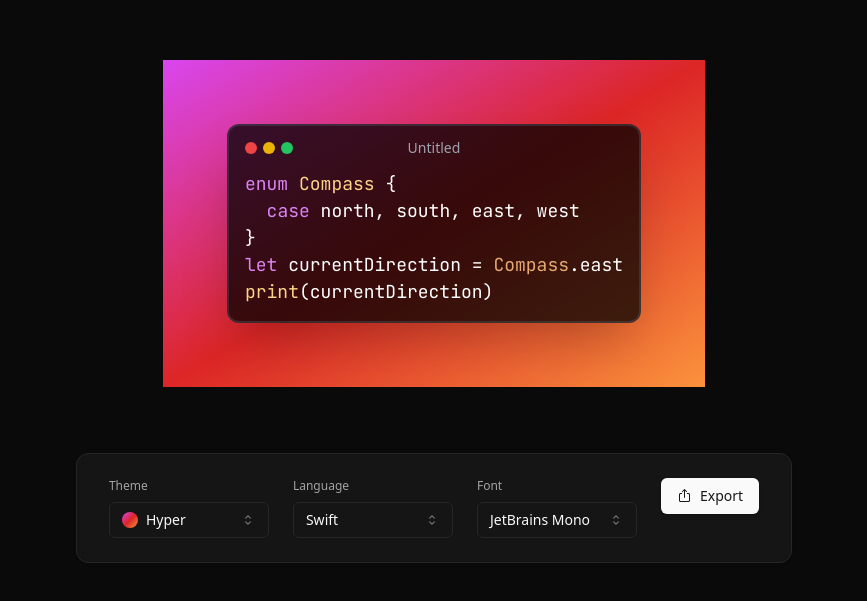
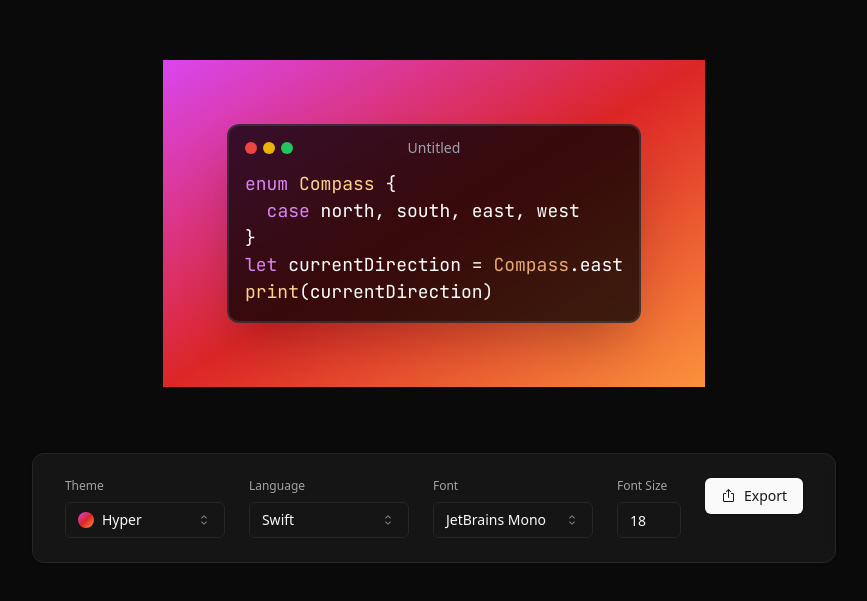
Before and after one commit to Anchit1909/code-screenshot, a Next.js app: page / in a window 1280 px wide. Shown: the part 173-774 px from the top of the page, without its empty margins (206-1073 px from the left). Built offline with nearby package versions, Linux system fonts and the light colour scheme.

Commit message:
Implemented Font size input feature

```diff
--- /dev/null
+++ b/src/components/controls/FontSizeInput.jsx
@@ -0,0 +1,25 @@
+import useStore from "@/store/store";
+import { Input } from "../ui/input";
+
+function FontSizeInput() {
+  const fontSize = useStore((state) => state.fontSize);
+
+  return (
+    <div>
+      <label className="block mb-2 text-xs font-medium text-neutral-400">
+        Font Size
+      </label>
+      <Input
+        type="number"
+        className="!dark w-16 bg-transparent"
+        min={6}
+        value={fontSize}
+        onChange={(e) =>
+          useStore.setState({ fontSize: Number(e.target.value) })
+        }
+      />
+    </div>
+  );
+}
+
+export default FontSizeInput;
--- a/src/pages/index.js
+++ b/src/pages/index.js
@@ -1,6 +1,7 @@
 import CodeEditor from "@/components/CodeEditor";
 import ExportOptions from "@/components/controls/ExportOptions";
 import FontSelect from "@/components/controls/FontSelect";
+import FontSizeInput from "@/components/controls/FontSizeInput";
 import LanguageSelect from "@/components/controls/LanguageSelect";
 import ThemeSelect from "@/components/controls/ThemeSelect";
 import { Card, CardContent } from "@/components/ui/card";
@@ -62,6 +63,7 @@ export default function Home() {
           <ThemeSelect />
           <LanguageSelect />
           <FontSelect />
+          <FontSizeInput />
           <ExportOptions targetRef={editorRef} />
         </CardContent>
       </Card>
```
